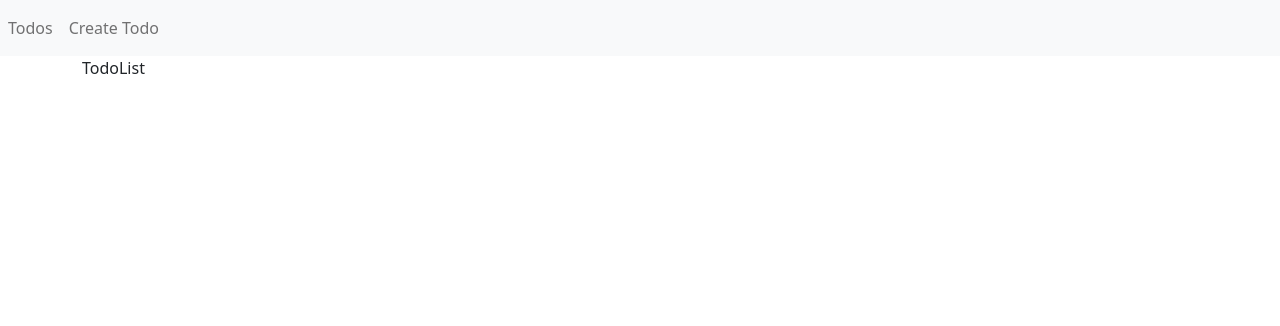
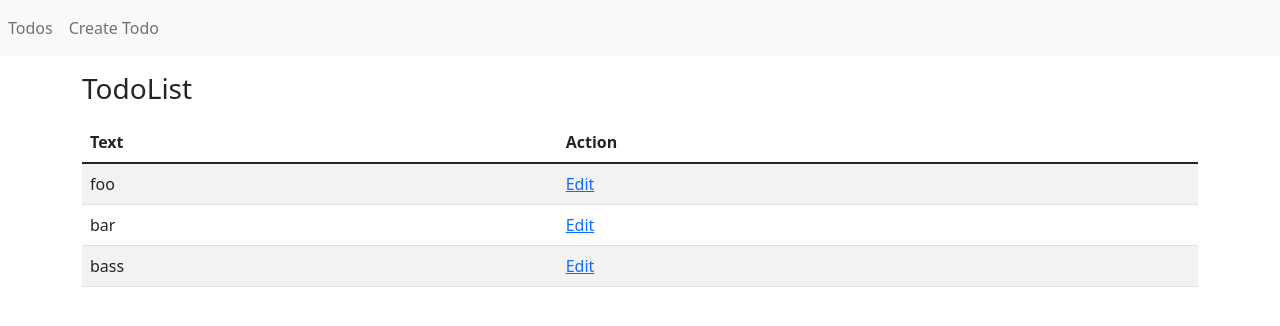
Before and after one commit to Carururu/CRUD_MERN, a React (Create React App) app: page / in a window 1280 px wide. Shown: the top 326 px of the page. Built offline with nearby package versions, Linux system fonts and the light colour scheme.

Commit message:
TodoListToEdit

```diff
--- a/src/TodoList.js
+++ b/src/TodoList.js
@@ -1,5 +1,40 @@
-import React from 'react'
+import React, { useState, useEffect } from 'react'
+import { Link } from 'react-router-dom'
 
 export const TodoList = () => {
-  return <div className='container'>TodoList</div>
+  const [items, setItems] = useState([])
+
+  useEffect(() => {
+    setItems([
+      { text: 'foo', id: 0 },
+      { text: 'bar', id: 1 },
+      { text: 'bass', id: 2 },
+    ])
+  }, [])
+
+  return (
+    <div className='container'>
+      <div className='mt-3'>
+        <h3>TodoList</h3>
+        <table className='table table-striped mt-3'>
+          <thead>
+            <tr>
+              <th>Text</th>
+              <th>Action</th>
+            </tr>
+          </thead>
+          <tbody>
+            {items.map((todo) => (
+              <tr key={todo.id}>
+                <td>{todo.text}</td>
+                <td>
+                  <Link to={`/edit/${todo.id}`}>Edit</Link>
+                </td>
+              </tr>
+            ))}
+          </tbody>
+        </table>
+      </div>
+    </div>
+  )
 }
```
